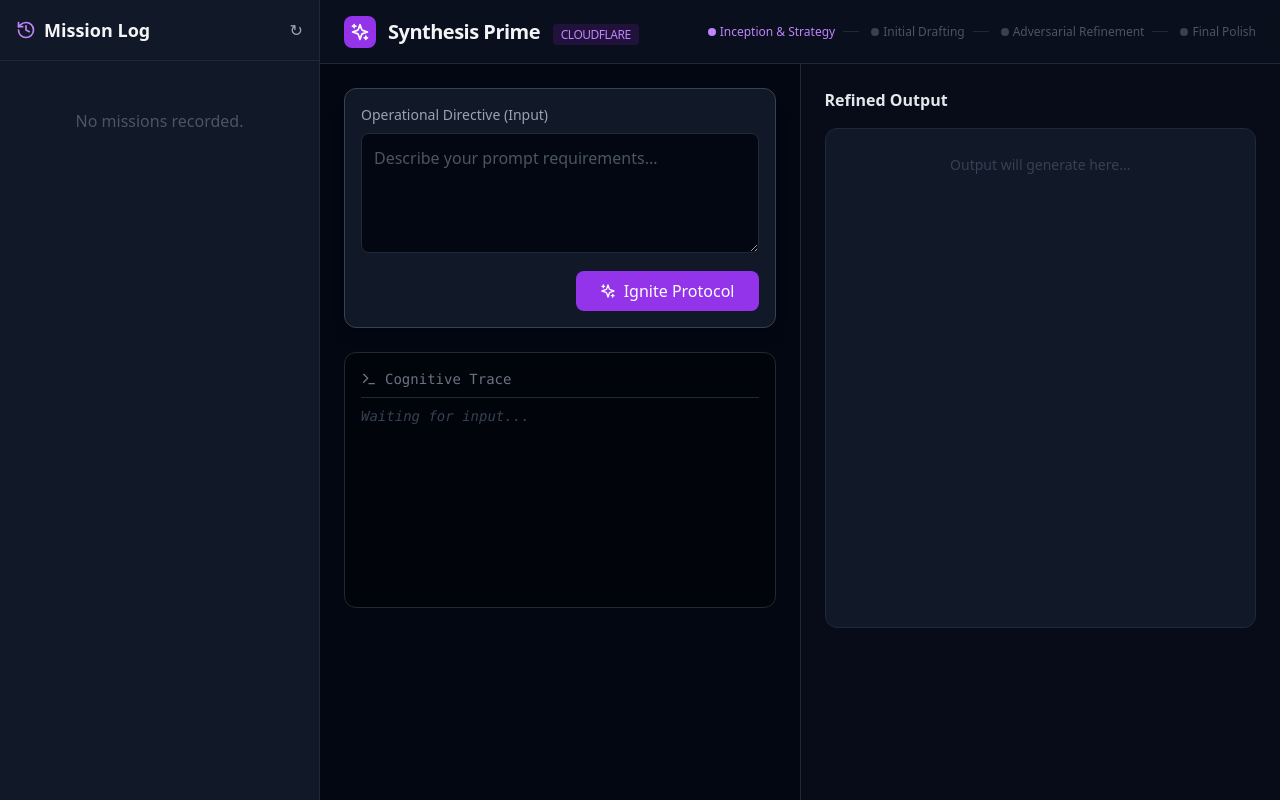
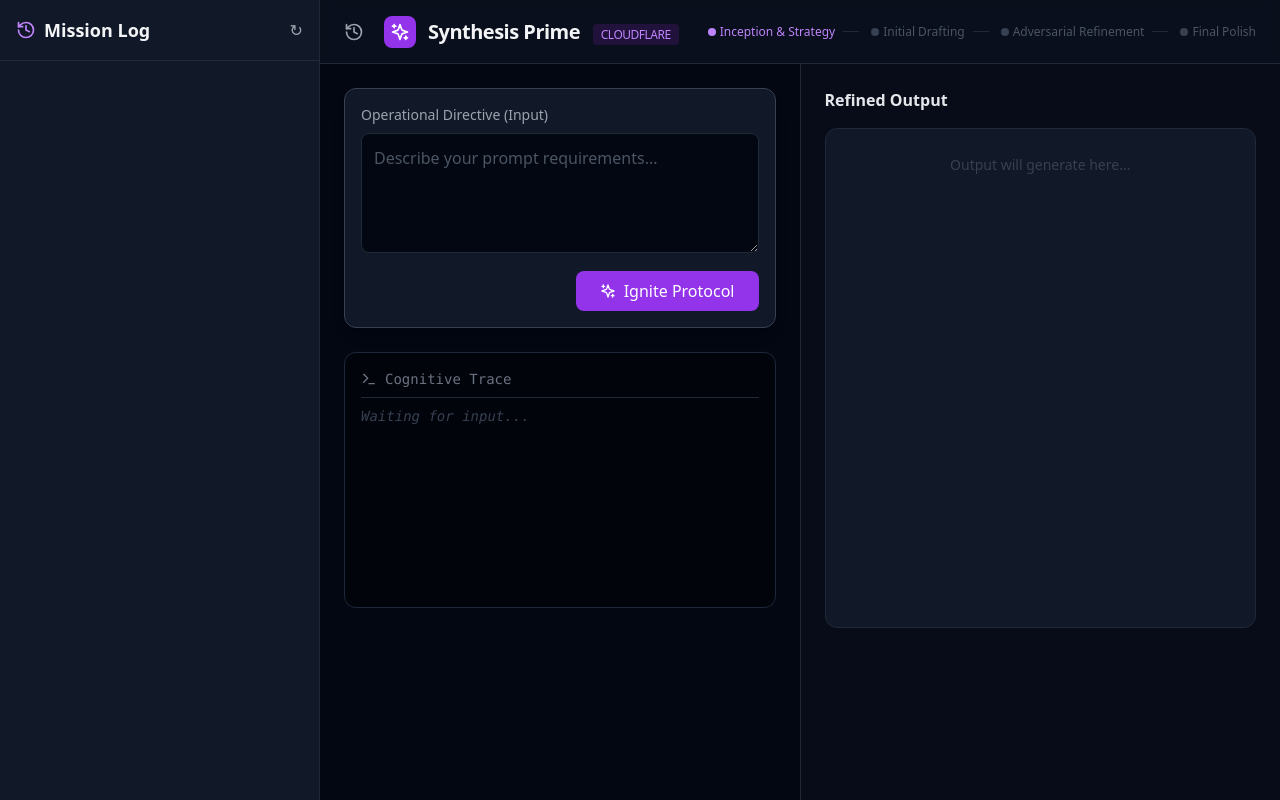
Before and after one commit to godlockin/auto_prompt_refiner, a React (Vite) app in the folder cloudflare/frontend/: page / in a window 1280 px wide. Both pictures are taken after typing "Sample123" into the empty fields and a click on the button "Initialize System". Built offline with nearby package versions, Linux system fonts and the light colour scheme.

Commit message:
Feat: Implement Mission Log sidebar toggle (default hidden)

```diff
--- a/cloudflare/frontend/src/main.tsx
+++ b/cloudflare/frontend/src/main.tsx
@@ -118,7 +118,7 @@ const App = () => {
                 setCurrentStep(4); // Complete
                 fetchHistory(); // Refresh history
               }
-            } catch (e) {}
+            } catch (e) { }
           }
         }
       }
@@ -134,15 +134,21 @@ const App = () => {
   return (
     <div className="flex h-screen bg-gray-950 text-gray-100 font-sans overflow-hidden">
       {/* Sidebar (History) */}
-      <div className={`fixed inset-y-0 left-0 w-80 bg-gray-900 border-r border-gray-800 transform transition-transform duration-300 z-20 ${showHistory ? 'translate-x-0' : '-translate-x-full'} md:relative md:translate-x-0`}>
-        <div className="p-4 border-b border-gray-800 flex justify-between items-center">
+      <div className={`
+        fixed inset-y-0 left-0 w-80 bg-gray-900 border-r border-gray-800 transform transition-transform duration-300 z-20
+        ${showHistory ? 'translate-x-0' : '-translate-x-full'}
+        md:relative
+        ${showHistory ? 'md:w-80 md:translate-x-0' : 'md:w-0 md:-translate-x-0 md:border-r-0'}
+        md:transition-all
+      `}>
+        <div className="p-4 border-b border-gray-800 flex justify-between items-center whitespace-nowrap overflow-hidden">
           <h2 className="font-bold text-lg flex items-center gap-2">
             <History className="w-5 h-5 text-purple-400" />
             Mission Log
           </h2>
           <button onClick={() => fetchHistory()} className="text-gray-400 hover:text-white">↻</button>
         </div>
-        <div className="overflow-y-auto h-[calc(100vh-65px)] p-2 space-y-2">
+        <div className={`overflow-y-auto h-[calc(100vh-65px)] p-2 space-y-2 whitespace-nowrap ${showHistory ? 'opacity-100' : 'opacity-0'} transition-opacity duration-300`}>
           {history.map(task => (
             <div key={task.id} onClick={() => setFinalDraft(task.final)} className="p-3 bg-gray-800/50 hover:bg-gray-800 rounded-lg cursor-pointer border border-transparent hover:border-purple-500/30 transition">
               <div className="text-sm font-medium truncate text-gray-200">{task.original}</div>
@@ -154,12 +160,14 @@ const App = () => {
       </div>
 
       {/* Main Content */}
-      <div className="flex-1 flex flex-col h-full w-full">
+      <div className="flex-1 flex flex-col h-full w-full min-w-0">
         {/* Header */}
         <header className="h-16 border-b border-gray-800 flex items-center px-6 bg-gray-900/50 backdrop-blur justify-between">
           <div className="flex items-center gap-3">
-            <button className="md:hidden mr-2" onClick={() => setShowHistory(!showHistory)}><History /></button>
-            <div className="bg-purple-600 p-1.5 rounded-lg">
+            <button className="text-gray-400 hover:text-white transition-colors" onClick={() => setShowHistory(!showHistory)}>
+              <History className={`w-5 h-5 ${showHistory ? 'text-purple-400' : ''}`} />
+            </button>
+            <div className="bg-purple-600 p-1.5 rounded-lg ml-2">
               <Sparkles className="w-5 h-5 text-white" />
             </div>
             <h1 className="font-bold text-xl tracking-tight">Synthesis Prime <span className="text-xs font-normal text-purple-400 bg-purple-900/30 px-2 py-0.5 rounded ml-2">CLOUDFLARE</span></h1>
```
Lines whose indentation alone changed are shown as unchanged.
